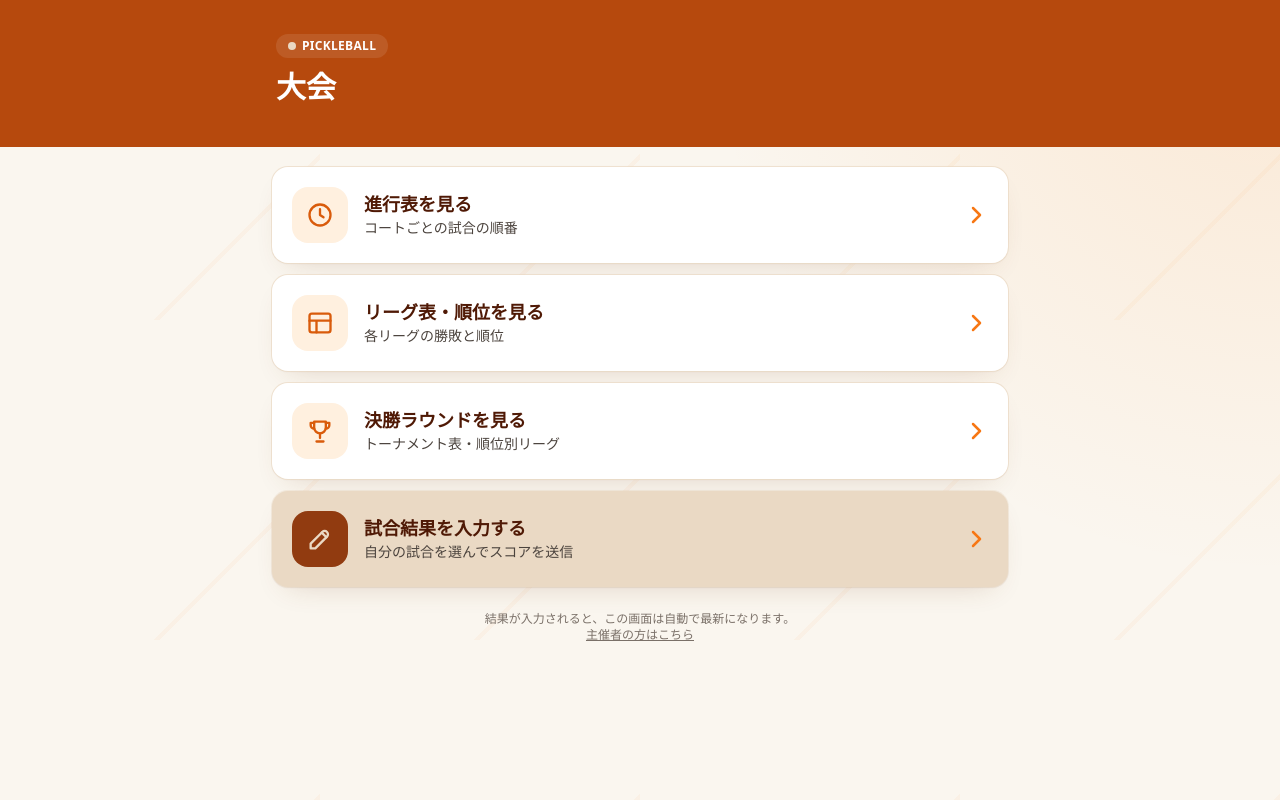
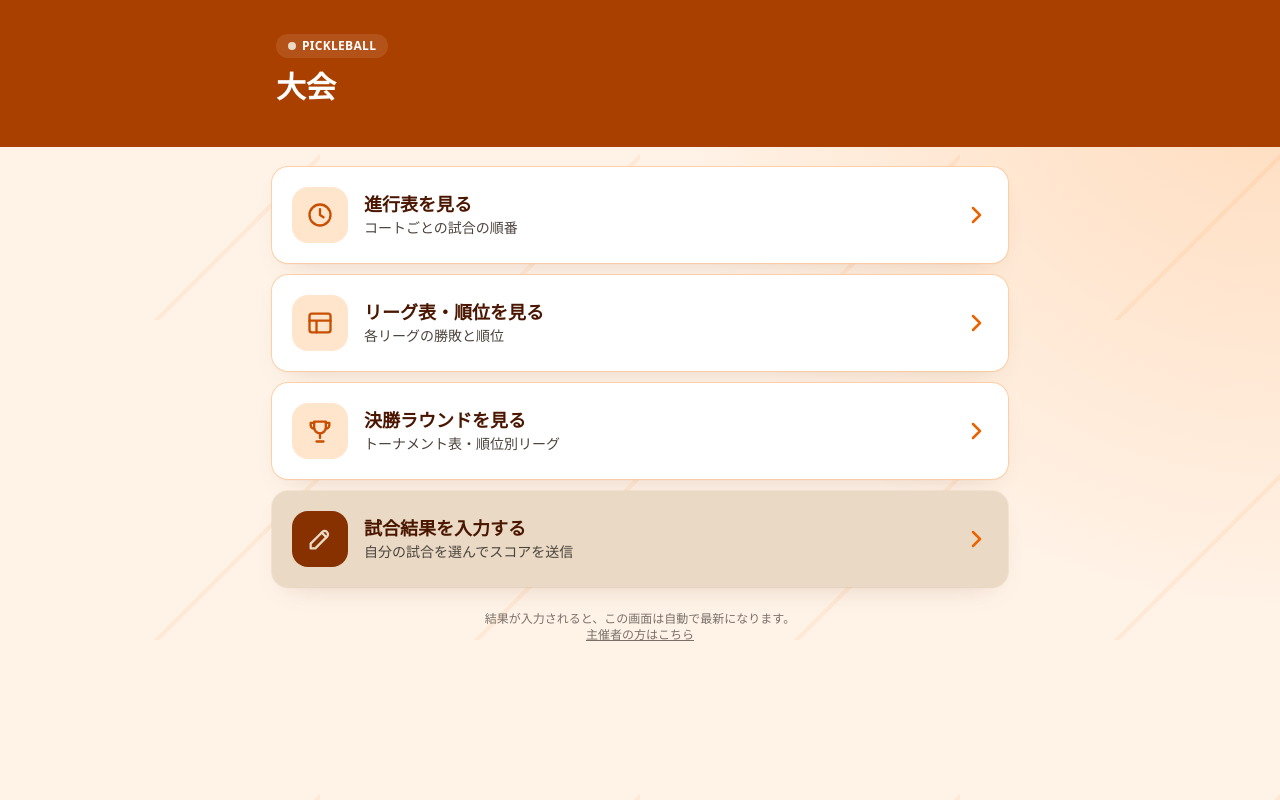
Before and after one commit to kakeru-moriguchi/toco, a Next.js app: page / in a window 1280 px wide. Built offline with nearby package versions, Linux system fonts and the light colour scheme; no server answers.

Commit message:
Strengthen the TOCO orange theme (#4)

```diff
--- a/src/app/globals.css
+++ b/src/app/globals.css
@@ -6,11 +6,11 @@
     -webkit-text-size-adjust: 100%;
   }
   body {
-    @apply bg-[#FAF6EF] text-ink-900 antialiased;
+    @apply bg-[#FFF3E8] text-ink-900 antialiased;
     /* A restrained court-line motif adds energy without competing with content. */
     background-image:
-      linear-gradient(135deg, transparent 0 74%, rgba(255, 146, 46, 0.05) 74% 75%, transparent 75%),
-      radial-gradient(circle at 100% 0%, rgba(255, 146, 46, 0.14), transparent 38%);
+      linear-gradient(135deg, transparent 0 74%, rgba(255, 118, 0, 0.08) 74% 75%, transparent 75%),
+      radial-gradient(circle at 100% 0%, rgba(255, 118, 0, 0.2), transparent 42%);
     background-size: 320px 320px, auto;
     background-attachment: fixed;
   }
@@ -35,7 +35,7 @@
 
 @layer components {
   .card {
-    @apply rounded-2xl bg-white shadow-card ring-1 ring-[#EAD9C4]/70;
+    @apply rounded-2xl bg-white shadow-card ring-1 ring-court-200/80;
   }
   .btn-primary {
     @apply btn bg-court-500 text-ink-900 shadow-sm hover:bg-court-400 focus-visible:outline-none focus-visible:ring-2 focus-visible:ring-court-300 focus-visible:ring-offset-2;
--- a/src/app/layout.tsx
+++ b/src/app/layout.tsx
@@ -10,7 +10,7 @@ export const viewport: Viewport = {
   width: "device-width",
   initialScale: 1,
   maximumScale: 5,
-  themeColor: "#FF922E",
+  themeColor: "#FF7600",
 };
 
 export default function RootLayout({ children }: { children: React.ReactNode }) {
--- a/tailwind.config.ts
+++ b/tailwind.config.ts
@@ -9,17 +9,17 @@ const config: Config = {
         // The existing semantic names are kept so every screen can adopt the new
         // theme without changing its structure or behavior.
         court: {
-          50: "#FFF9F3",
-          100: "#FFF0DF",
-          200: "#FFD9B8",
-          300: "#FFBE85",
-          400: "#FFA452",
-          500: "#FF922E",
-          600: "#F77714",
-          700: "#D95B0B",
-          800: "#B6490D",
-          900: "#913B10",
-          950: "#4F1905",
+          50: "#FFF4E8",
+          100: "#FFE5CC",
+          200: "#FFC999",
+          300: "#FFA85C",
+          400: "#FF8A24",
+          500: "#FF7600",
+          600: "#E96300",
+          700: "#C94F00",
+          800: "#AA4000",
+          900: "#873000",
+          950: "#4A1600",
         },
         ball: {
           // 50 / 100 remain fully opaque for sticky table columns.
```
